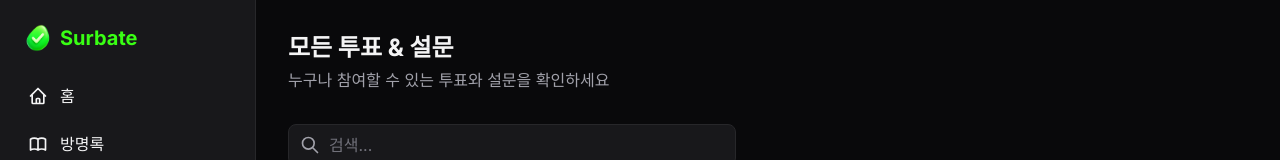
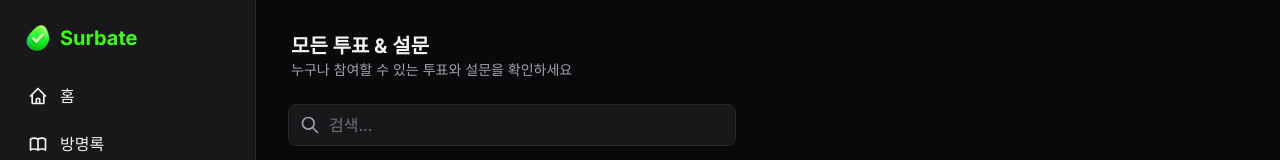
Before and after one commit to Taewoong-Hong/self-question, a Next.js app: page / in a window 1280 px wide. Shown: the top 160 px of the page. Built offline with nearby package versions, Linux system fonts and the light colour scheme; no server answers.

Commit message:
claude error

```diff
--- a/src/app/page.tsx
+++ b/src/app/page.tsx
@@ -119,11 +119,11 @@ export default function Home() {
   return (
     <div className="min-h-screen">
       {/* 페이지 헤더 */}
-      <div className="mb-8">
+      <div className="mb-6">
         <div className="flex items-center justify-between">
-          <div>
-            <h1 className="text-2xl font-bold">모든 투표 & 설문</h1>
-            <p className="text-zinc-400 mt-1">누구나 참여할 수 있는 투표와 설문을 확인하세요</p>
+          <div className="pl-[3px]">
+            <h1 className="text-xl font-bold">모든 투표 & 설문</h1>
+            <p className="text-zinc-400 text-sm">누구나 참여할 수 있는 투표와 설문을 확인하세요</p>
           </div>
         </div>
       </div>
```
